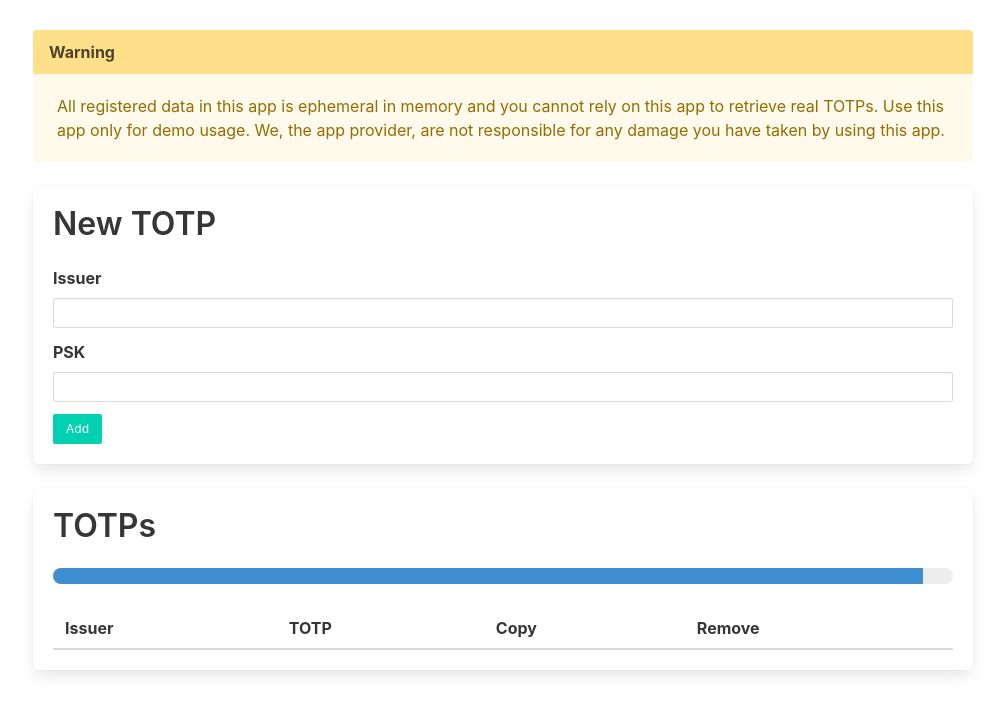
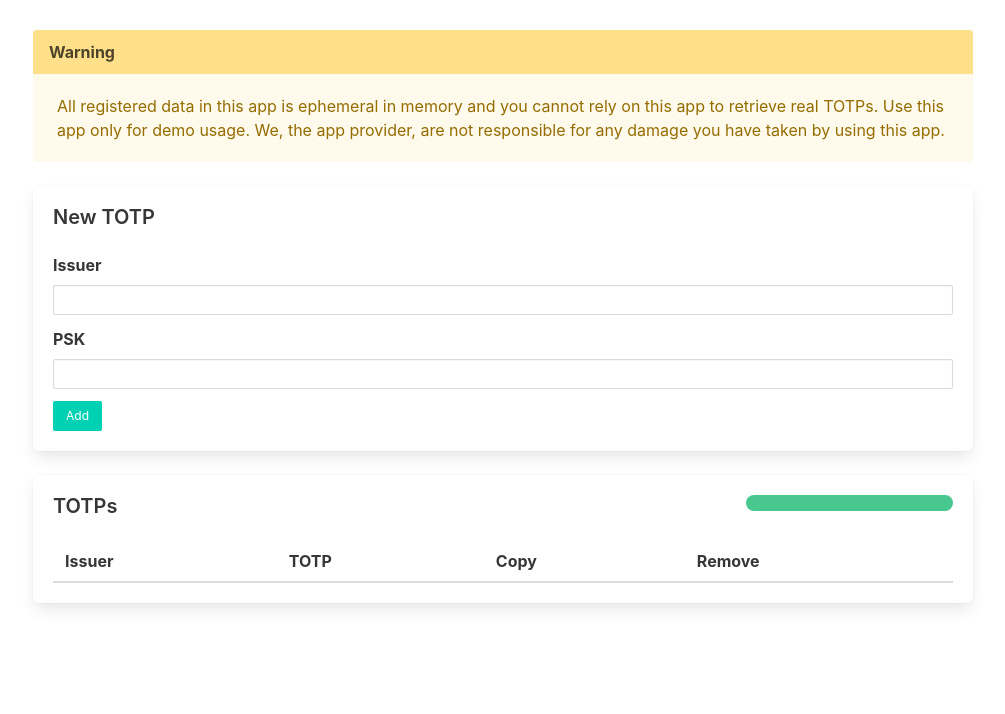
Before and after one commit to tmsick/react-totp, a React (Create React App) app: page / in a window 1280 px wide. Shown: the top 714 px of the page, without its empty margins (137-1142 px from the left). Built offline with nearby package versions, Linux system fonts and the light colour scheme.

Commit message:
Make TOTP remainder indicator better

```diff
--- a/src/components/NewTotpForm.tsx
+++ b/src/components/NewTotpForm.tsx
@@ -55,7 +55,7 @@ export const NewTotpForm: React.VFC<Props> = ({ onFormSubmit }) => {
 
   return (
     <div className="box">
-      <h1 className="title">New TOTP</h1>
+      <h1 className="title is-5">New TOTP</h1>
       <form onSubmit={handleSubmit}>
         <div className="field">
           <label className="label">Issuer</label>
--- a/src/components/TotpProgress.tsx
+++ /dev/null
@@ -1,18 +0,0 @@
-interface Props {
-  now: Date
-  currentTick: Date
-  nextTick: Date
-}
-
-export const TotpProgress: React.VFC<Props> = ({
-  now,
-  currentTick,
-  nextTick,
-}) => {
-  const max = nextTick.getTime() - currentTick.getTime()
-  const value = nextTick.getTime() - now.getTime()
-  const className =
-    10 * value > 3 * max ? "progress is-info" : "progress is-danger"
-
-  return <progress max={max} value={value} className={className}></progress>
-}
--- /dev/null
+++ b/src/components/TotpRemainderIndicator.tsx
@@ -0,0 +1,18 @@
+interface Props {
+  now: Date
+  currentTick: Date
+  nextTick: Date
+}
+
+export const TotpRemainderIndicator: React.VFC<Props> = ({
+  now,
+  currentTick,
+  nextTick,
+}) => {
+  const max = Math.floor((nextTick.getTime() - currentTick.getTime()) / 1000)
+  const value = Math.floor((nextTick.getTime() - now.getTime()) / 1000) + 1
+  const className =
+    10 * value > 3 * max ? "progress is-success" : "progress is-danger"
+
+  return <progress max={max} value={value} className={className}></progress>
+}
--- a/src/components/TotpTable.tsx
+++ b/src/components/TotpTable.tsx
@@ -1,6 +1,5 @@
 import { Totp } from "./Totp"
-// import { TotpMeter } from "./TotpMeter"
-import { TotpProgress } from "./TotpProgress"
+import { TotpRemainderIndicator } from "./TotpRemainderIndicator"
 import { TotpTableRow } from "./TotpTableRow"
 
 interface Props {
@@ -22,8 +21,18 @@ export const TotpTable: React.VFC<Props> = ({
 }) => {
   return (
     <div className="box">
-      <h1 className="title">TOTPs</h1>
-      <TotpProgress now={now} currentTick={currentTick} nextTick={nextTick} />
+      <div className="columns">
+        <div className="column">
+          <h1 className="title is-5">TOTPs</h1>
+        </div>
+        <div className="column is-one-quarter">
+          <TotpRemainderIndicator
+            now={now}
+            currentTick={currentTick}
+            nextTick={nextTick}
+          />
+        </div>
+      </div>
       <table
         className="table is-hoverable is-fullwidth"
         style={{ textAlign: "center" }}
```
